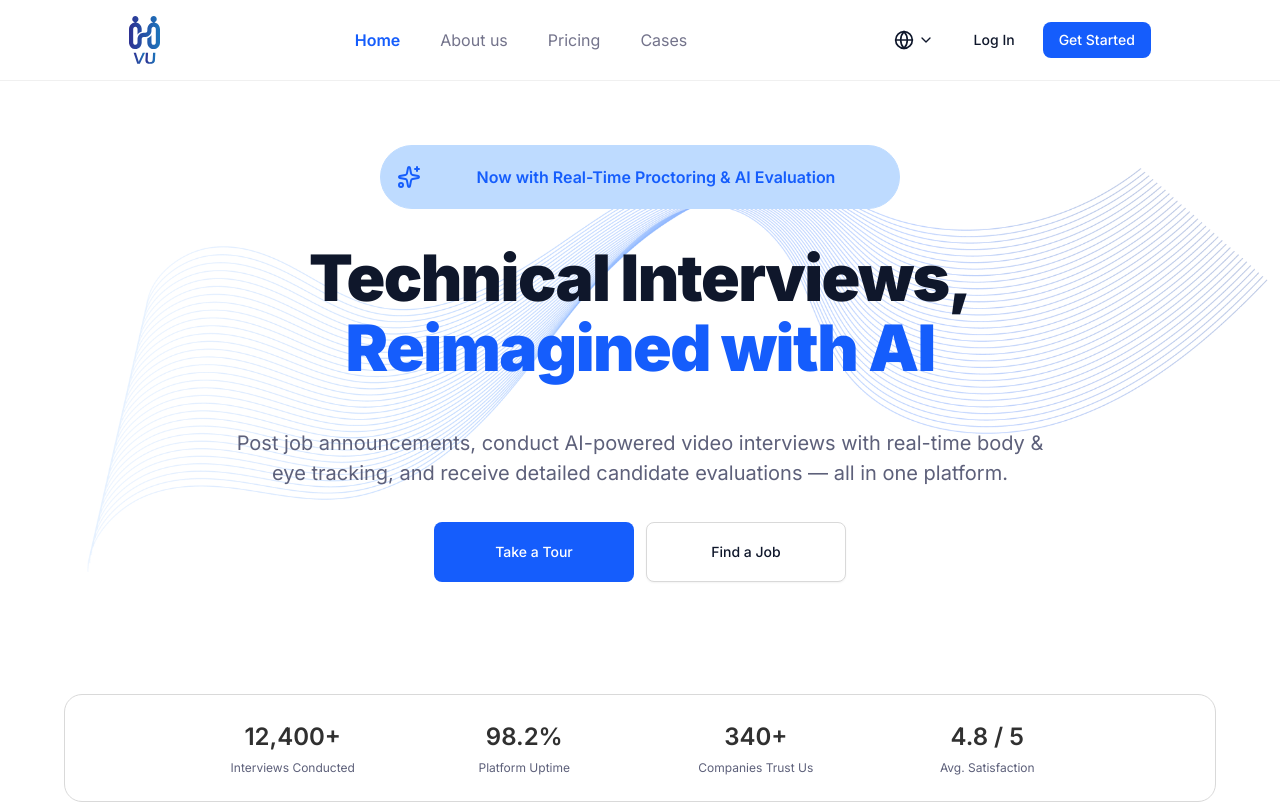
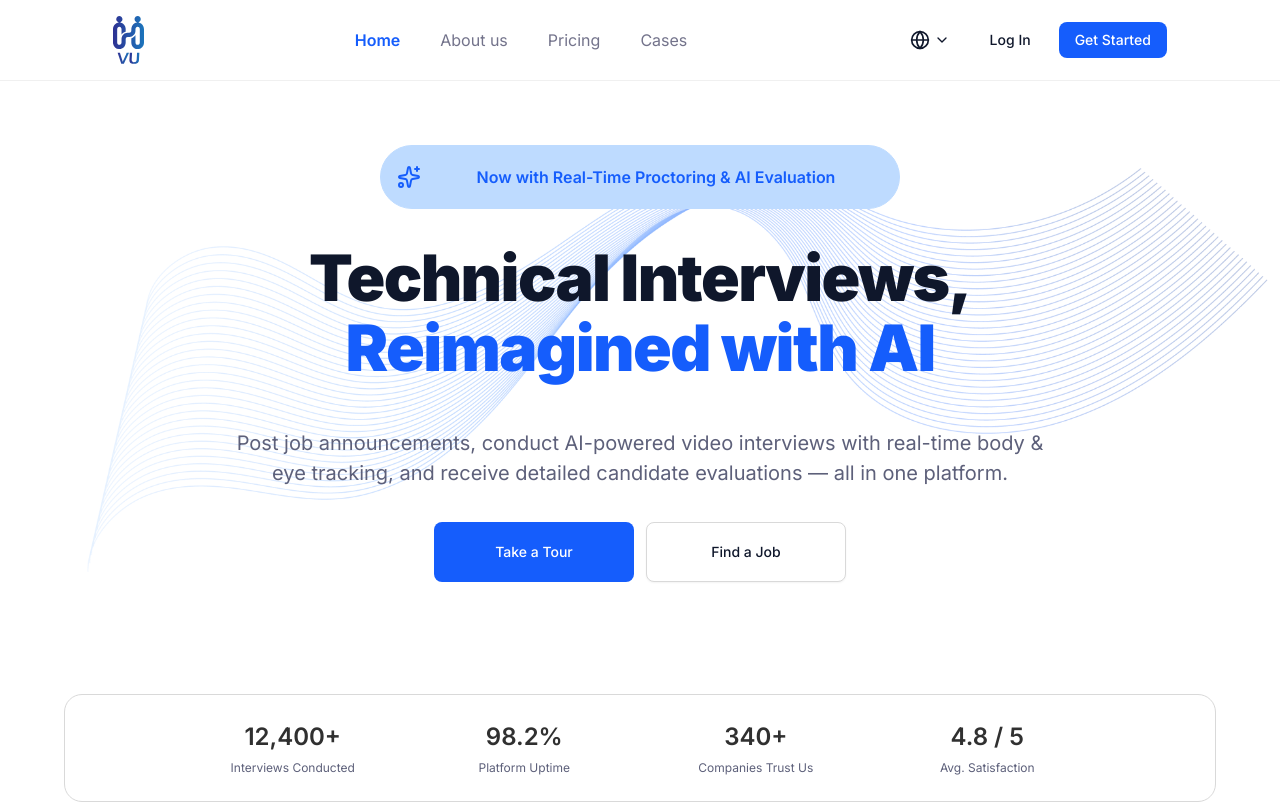
Before and after one commit to yoousefyahia/Virtual-Interview-Platform, a Next.js app: page / in a window 1280 px wide. Shown: the top 803 px of the page. Built offline with nearby package versions, Linux system fonts and the light colour scheme.

Commit message:
edit conrainer width in global css

```diff
--- a/src/app/globals.css
+++ b/src/app/globals.css
@@ -241,7 +241,7 @@
   --sidebar-ring: #155dfc;
 }
 @utility container {
-  width: min(1200px, calc(100% - 32px));
+  width: min(1280px, calc(100% - 32px));
   margin-inline: auto;
 }
 @utility transition-default {
```
